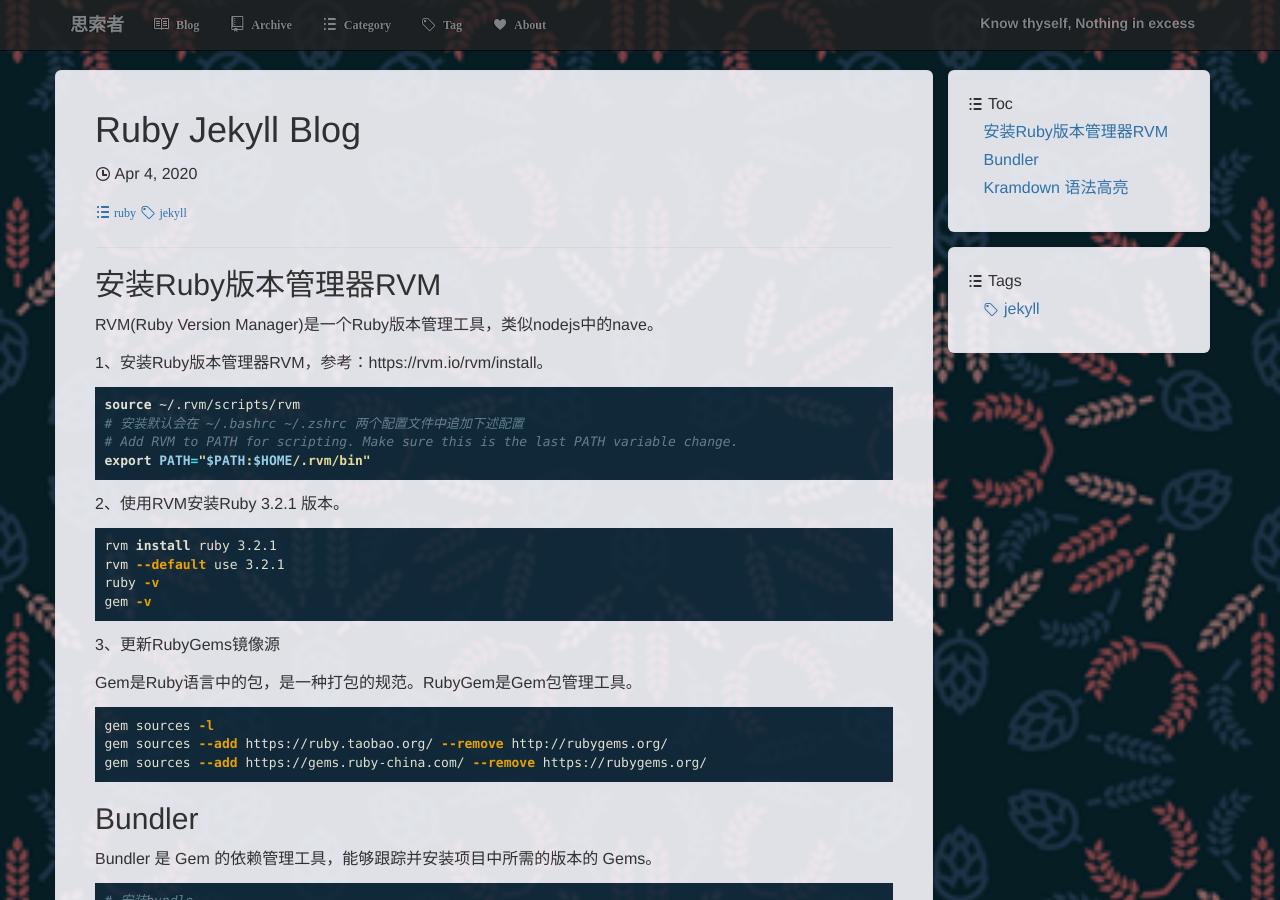
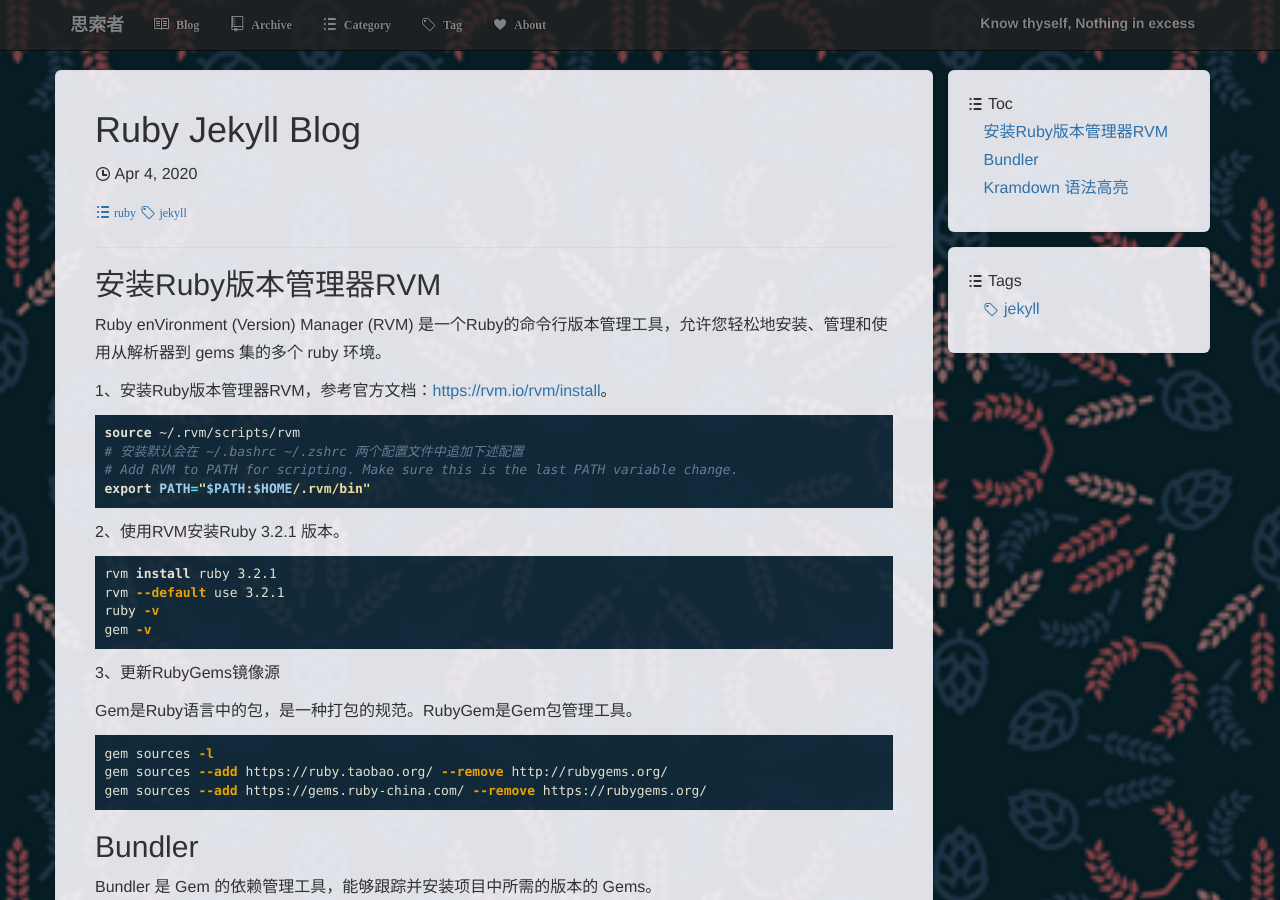
Before and after one commit to liushoukai/liushoukai.github.io, a Jekyll site: the page built from _posts/2020-04-04-ruby-jekyll.md, in a window 1280 px wide and 900 px high. Built offline with Jekyll 4.4.1, drawn with Linux system fonts in a browser that asks for light colours; comment, search, counter and statistics services are not loaded.

Commit message:
Update posts

````diff
--- a/_posts/2020-04-04-ruby-jekyll.md
+++ b/_posts/2020-04-04-ruby-jekyll.md
@@ -7,9 +7,9 @@ tags: jekyll
 
 ## 安装Ruby版本管理器RVM
 
-RVM(Ruby Version Manager)是一个Ruby版本管理工具，类似nodejs中的nave。
+Ruby enVironment (Version) Manager (RVM) 是一个Ruby的命令行版本管理工具，允许您轻松地安装、管理和使用从解析器到 gems 集的多个 ruby 环境。
 
-1、安装Ruby版本管理器RVM，参考：https://rvm.io/rvm/install。
+1、安装Ruby版本管理器RVM，参考官方文档：[https://rvm.io/rvm/install](https://rvm.io/rvm/install){:target="_blank"}。
 
 ```shell
 source ~/.rvm/scripts/rvm
````
